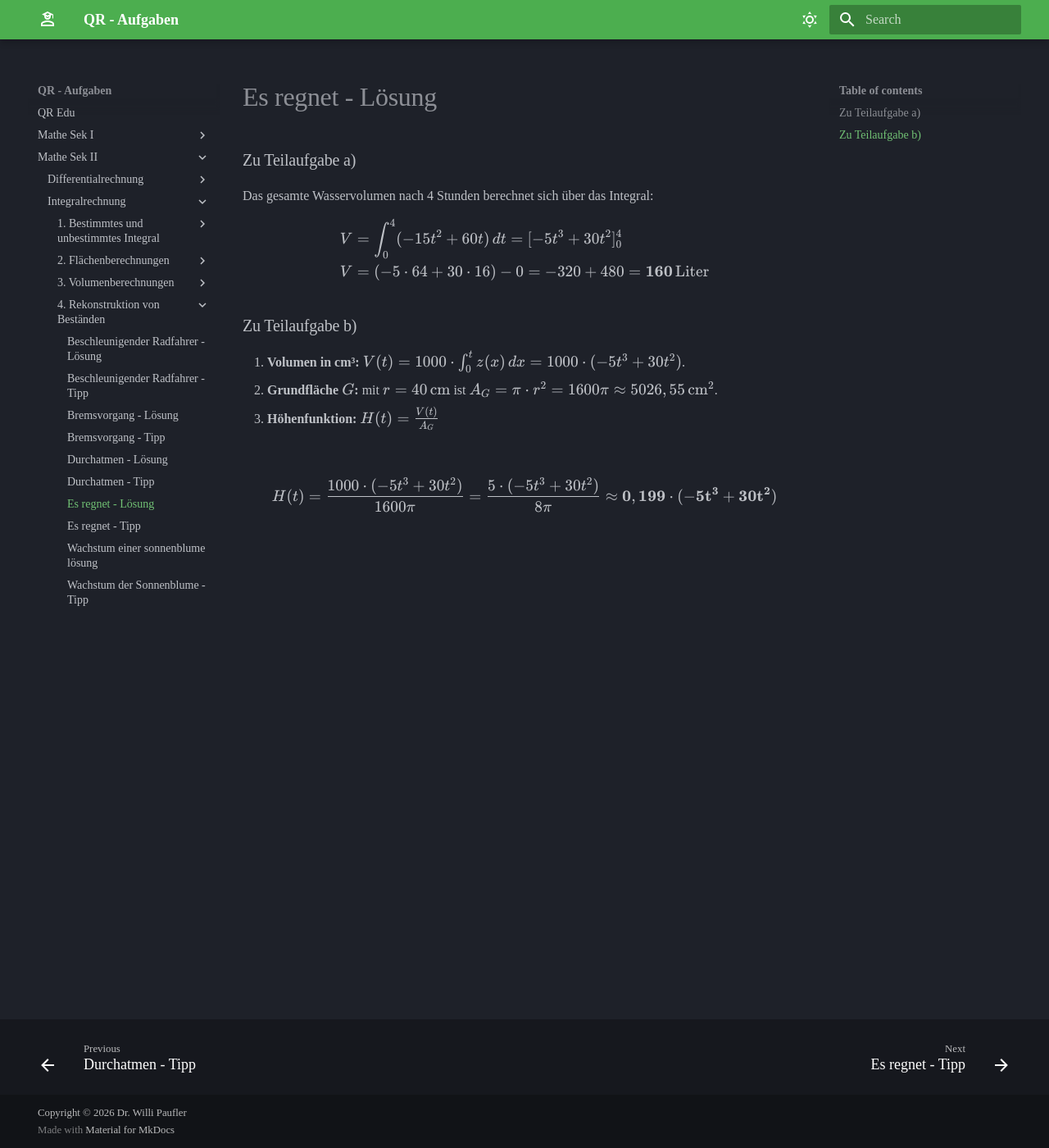
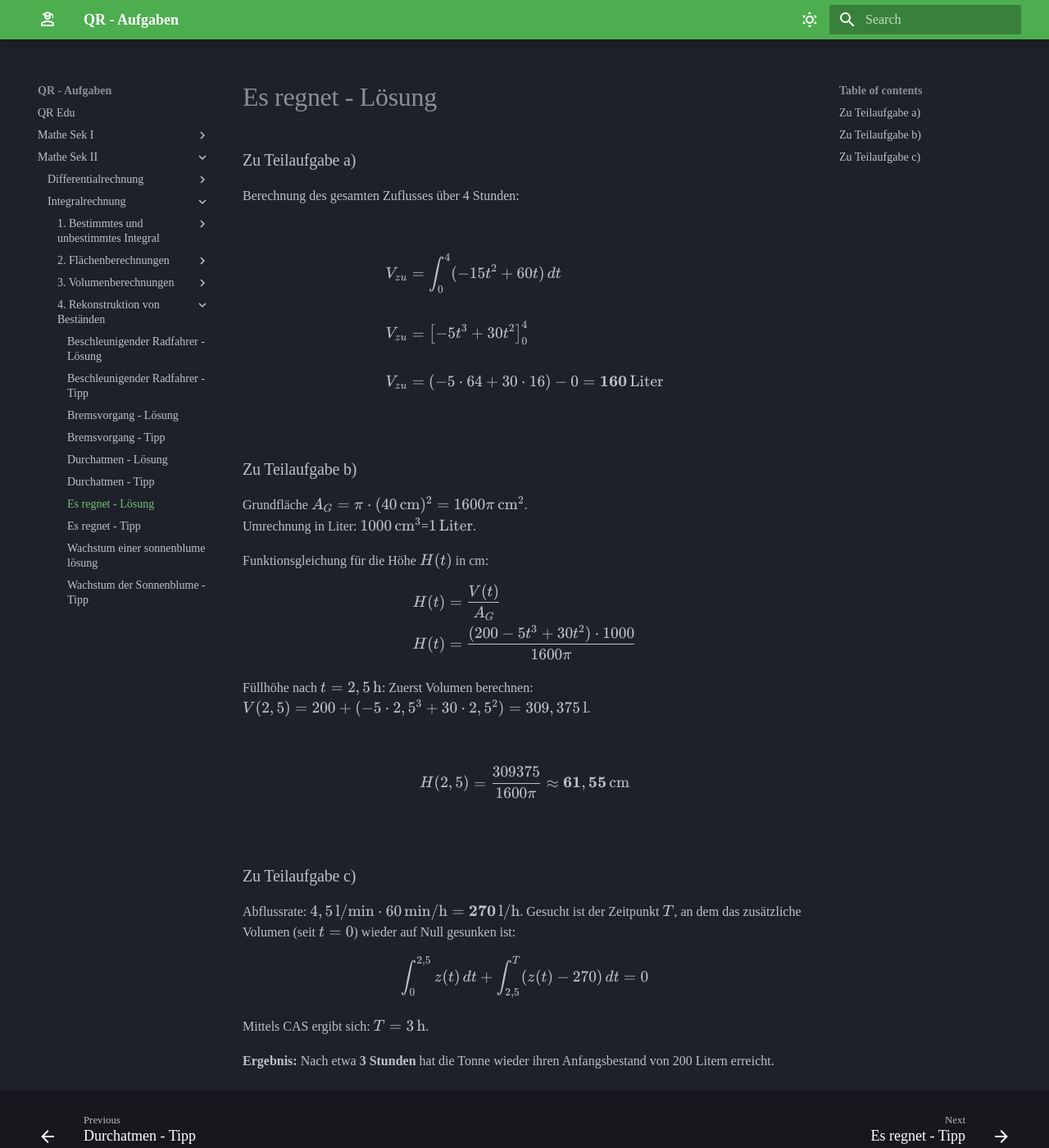
Before and after one commit to willipaufler/qr-edu, an MkDocs documentation site: the page built from docs/Mathe Sek II/Integralrechnung/4. Rekonstruktion von Beständen/es_regnet_lösung.md, in a window 1280 px wide and 1400 px high. Shown: the whole window at 82% size. Built offline with MkDocs 1.6.1 and Material for MkDocs 9.7.7, drawn with Linux system fonts in a browser that asks for light colours; some web fonts are replaced.

Commit message:
es regnet angepasst

```diff
--- a/docs/Mathe Sek II/Integralrechnung/4. Rekonstruktion von Beständen/es_regnet_lösung.md
+++ b/docs/Mathe Sek II/Integralrechnung/4. Rekonstruktion von Beständen/es_regnet_lösung.md
@@ -1,17 +1,46 @@
 # Es regnet - Lösung
 
 ### Zu Teilaufgabe a)
-Das gesamte Wasservolumen nach 4 Stunden berechnet sich über das Integral:
+Berechnung des gesamten Zuflusses über 4 Stunden:
+
 $$
 \begin{aligned}
-V &= \int_{0}^{4} (-15t^2 + 60t) \, dt = [-5t^3 + 30t^2]_0^4\\\\
-V &= (-5 \cdot 64 + 30 \cdot 16) - 0 = -320 + 480 = \mathbf{160 \, \text{Liter}}
+V_{zu} &= \int_{0}^{4} (-15t^2 + 60t) \, dt \\\\
+V_{zu} &= \left[ -5t^3 + 30t^2 \right]_0^4 \\\\
+V_{zu} &= (-5 \cdot 64 + 30 \cdot 16) - 0 = \mathbf{160\,\text{Liter}}
 \end{aligned}
 $$
 
 ### Zu Teilaufgabe b)
-1. **Volumen in cm³:** $V(t) = 1000 \cdot \int_{0}^{t} z(x) \, dx = 1000 \cdot (-5t^3 + 30t^2)$.
-2. **Grundfläche $G$:** mit $r = 40 \, \text{cm}$ ist $A_G = \pi \cdot r^2 = 1600\pi \approx 5026,55 \, \text{cm}^2$.
-3. **Höhenfunktion:** $H(t) = \frac{V(t)}{A_G}$
+Grundfläche $A_G = \pi \cdot (40\,\text{cm})^2 = 1600\pi\,\text{cm}^2$.
+Umrechnung in Liter: $1000\, \text{cm}^3$=$1\,\text{Liter}$.
 
-$$H(t) = \frac{1000 \cdot (-5t^3 + 30t^2)}{1600\pi} = \frac{5 \cdot (-5t^3 + 30t^2)}{8\pi} \approx \mathbf{0,199 \cdot (-5t^3 + 30t^2)}$$
+Funktionsgleichung für die Höhe $H(t)$ in cm:
+$$
+\begin{aligned}
+H(t) &= \frac{V(t)}{A_G}\\\\
+H(t) &= \frac{(200 - 5t^3 + 30t^2) \cdot 1000}{1600\pi}
+\end{aligned}
+$$
+
+Füllhöhe nach $t = 2,5\,\text{h}$:
+Zuerst Volumen berechnen: $V(2,5) = 200 + (-5 \cdot 2,5^3 + 30 \cdot 2,5^2) = 309,375\,\text{l}$.
+
+$$
+\begin{aligned}
+H(2,5) &= \frac{309375}{1600\pi} \approx \mathbf{61,55\,\text{cm}}
+\end{aligned}
+$$
+
+### Zu Teilaufgabe c)
+Abflussrate: $4,5\,\text{l/min} \cdot 60\,\text{min/h} = \mathbf{270\,\text{l/h}}$.
+Gesucht ist der Zeitpunkt $T$, an dem das zusätzliche Volumen (seit $t=0$) wieder auf Null gesunken ist:
+$$
+\begin{aligned}
+\int_{0}^{2,5} z(t) \, dt + \int_{2,5}^{T} (z(t) - 270) \, dt &= 0
+\end{aligned}
+$$
+
+Mittels CAS ergibt sich:  **$T = 3\,\text{h}$**.
+
+**Ergebnis:** Nach etwa **3 Stunden** hat die Tonne wieder ihren Anfangsbestand von 200 Litern erreicht.
```
Also changed, not shown: docs/Mathe Sek II/Integralrechnung/4. Rekonstruktion von Beständen/es_regnet_tipp.md (+23 -8 lines).
